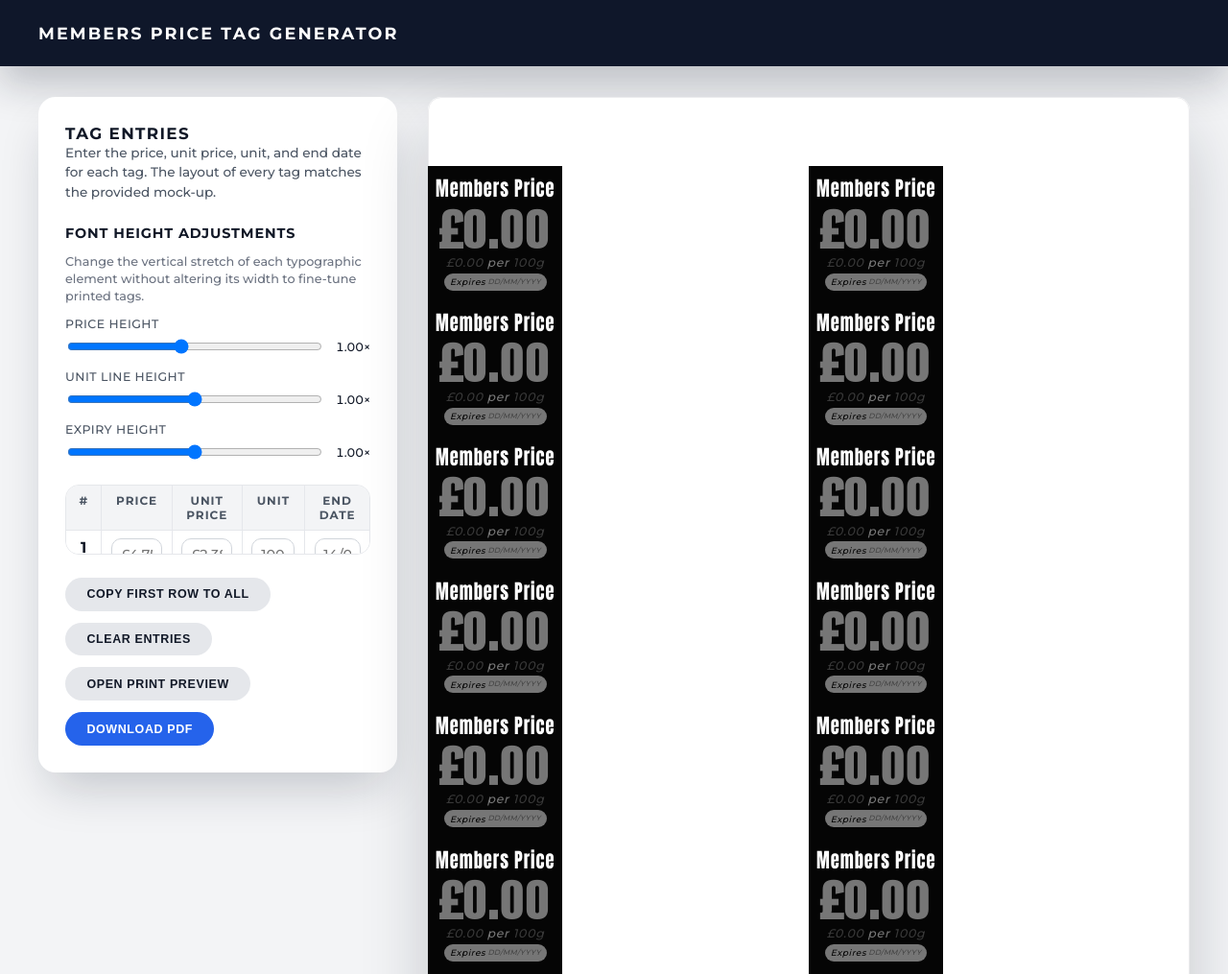
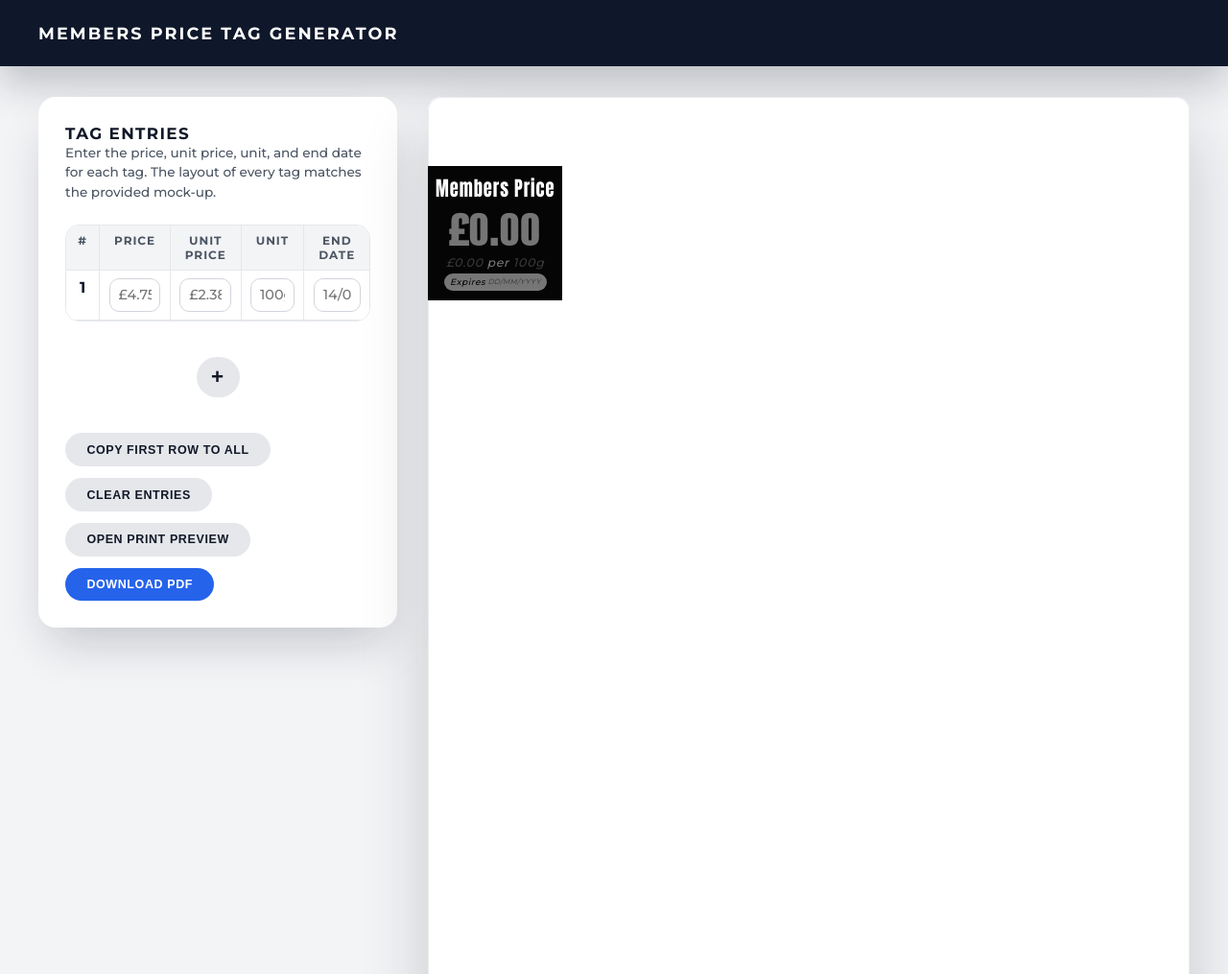
Before and after one commit to tizudyzae/membertags, a plain HTML site: page index.html in a window 1280 px wide. Shown: the top 1015 px of the page at 96% size. Drawn offline with Linux system fonts and the light colour scheme; a web font is replaced by a local one.

Commit message:
Simplify controls and auto scale price

```diff
--- a/index.html
+++ b/index.html
@@ -39,7 +39,7 @@
         --display-font: 'FontNumbers', 'Barlow Condensed', 'Impact', sans-serif;
         --heading-font: 'Impact', 'Impact Regular', 'Arial Black', sans-serif;
         --heading-height-scale: 1.15;
-        --price-height-scale: 1;
+        --price-scale: 1;
         --unit-height-scale: 1;
         --expiry-height-scale: 1;
       }
@@ -128,59 +128,40 @@
         color: #4b5563;
       }
 
-      .controls h3 {
-        margin: 0;
-        font-size: 0.9rem;
-        letter-spacing: 0.06em;
-        text-transform: uppercase;
+      .add-row-wrapper {
+        display: flex;
+        justify-content: center;
+        padding: 0.85rem 0;
       }
 
-      .control-section {
-        display: flex;
-        flex-direction: column;
-        gap: 0.75rem;
+      .add-row-button {
+        width: 2.6rem;
+        height: 2.6rem;
+        border-radius: 999px;
+        border: none;
+        background: #e5e7eb;
+        color: #111827;
+        font-size: 1.4rem;
+        font-weight: 600;
+        line-height: 1;
+        display: inline-flex;
+        align-items: center;
+        justify-content: center;
+        cursor: pointer;
+        transition: transform 0.15s ease, box-shadow 0.2s ease, background 0.2s ease;
       }
 
-      .control-description {
-        margin: 0;
-        font-size: 0.8rem;
-        line-height: 1.4;
-        color: #6b7280;
+      .add-row-button:hover:not(:disabled) {
+        transform: translateY(-1px);
+        box-shadow: 0 12px 25px -14px rgba(15, 23, 42, 0.45);
+        background: #d1d5db;
       }
 
-      .scale-controls {
-        display: grid;
-        gap: 0.85rem;
-      }
-
-      .scale-row {
-        display: grid;
-        gap: 0.4rem;
-      }
-
-      .scale-row label {
-        font-size: 0.78rem;
-        letter-spacing: 0.04em;
-        text-transform: uppercase;
-        color: #4b5563;
-      }
-
-      .scale-input {
-        display: flex;
-        align-items: center;
-        gap: 0.75rem;
-      }
-
-      .scale-input input[type='range'] {
-        flex: 1;
-      }
-
-      .scale-output {
-        font-size: 0.78rem;
-        font-variant-numeric: tabular-nums;
-        min-width: 3.5ch;
-        text-align: right;
-        color: #111827;
+      .add-row-button:disabled {
+        opacity: 0.45;
+        cursor: not-allowed;
+        transform: none;
+        box-shadow: none;
       }
 
       .entries-table-wrapper {
@@ -384,8 +365,9 @@
         line-height: 0.7;
         font-weight: 400;
         letter-spacing: 0.01em;
-        transform: scaleY(var(--price-height-scale));
+        transform: scale(var(--price-scale, 1));
         transform-origin: center;
+        white-space: nowrap;
       }
 
       .unit-line {
@@ -505,35 +487,6 @@
             Enter the price, unit price, unit, and end date for each tag. The layout of every tag matches the provided mock-up.
           </p>
         </div>
-        <div class="control-section" aria-label="Font height adjustments">
-          <h3>Font height adjustments</h3>
-          <p class="control-description">
-            Change the vertical stretch of each typographic element without altering its width to fine-tune printed tags.
-          </p>
-          <div class="scale-controls">
-            <div class="scale-row">
-              <label for="priceHeight">Price height</label>
-              <div class="scale-input">
-                <input type="range" id="priceHeight" min="0.6" max="1.5" step="0.01" value="1" />
-                <output id="priceHeightValue" class="scale-output" for="priceHeight">1.00×</output>
-              </div>
-            </div>
-            <div class="scale-row">
-              <label for="unitHeight">Unit line height</label>
-              <div class="scale-input">
-                <input type="range" id="unitHeight" min="0.6" max="1.4" step="0.01" value="1" />
-                <output id="unitHeightValue" class="scale-output" for="unitHeight">1.00×</output>
-              </div>
-            </div>
-            <div class="scale-row">
-              <label for="expiryHeight">Expiry height</label>
-              <div class="scale-input">
-                <input type="range" id="expiryHeight" min="0.6" max="1.4" step="0.01" value="1" />
-                <output id="expiryHeightValue" class="scale-output" for="expiryHeight">1.00×</output>
-              </div>
-            </div>
-          </div>
-        </div>
         <div class="entries-table-wrapper">
           <table class="entries-table">
             <thead>
@@ -547,6 +500,17 @@
             </thead>
             <tbody id="entriesBody"></tbody>
           </table>
+        </div>
+        <div class="add-row-wrapper">
+          <button
+            type="button"
+            class="add-row-button"
+            id="addRow"
+            aria-label="Add another entry"
+            title="Add another entry"
+          >
+            +
+          </button>
         </div>
         <div class="actions">
           <button type="button" class="secondary" id="copyFirst">Copy first row to all</button>
@@ -571,7 +535,8 @@
       (function () {
         const COLUMN_COUNT = 2;
         const ROW_COUNT = 7;
-        const TAG_COUNT = COLUMN_COUNT * ROW_COUNT;
+        const MAX_TAGS = COLUMN_COUNT * ROW_COUNT;
+
         const placeholders = {
           price: '£0.00',
           unitPrice: '£0.00',
@@ -579,46 +544,19 @@
           endDate: 'DD/MM/YYYY',
         };
 
-        const tagData = Array.from({ length: TAG_COUNT }, () => ({
+        const tagData = Array.from({ length: MAX_TAGS }, () => ({
           price: '',
           unitPrice: '',
           unit: '',
           endDate: '',
         }));
 
+        let activeRowCount = 0;
+
         const labelGrid = document.getElementById('labelGrid');
         const labelRefs = [];
 
-        const rootElement = document.documentElement;
-        const heightControls = [
-          { id: 'priceHeight', variable: '--price-height-scale', output: 'priceHeightValue' },
-          { id: 'unitHeight', variable: '--unit-height-scale', output: 'unitHeightValue' },
-          { id: 'expiryHeight', variable: '--expiry-height-scale', output: 'expiryHeightValue' },
-        ];
-
         const clamp = (value, min, max) => Math.min(Math.max(value, min), max);
-
-        heightControls.forEach(({ id, variable, output }) => {
-          const input = document.getElementById(id);
-          const outputEl = document.getElementById(output);
-          if (!input || !outputEl) return;
-
-          const min = Number.parseFloat(input.min) || 0.5;
-          const max = Number.parseFloat(input.max) || 1.5;
-
-          const applyValue = (raw) => {
-            const numeric = clamp(Number.parseFloat(raw) || 1, min, max);
-            const formatted = numeric.toFixed(2);
-            rootElement.style.setProperty(variable, formatted);
-            outputEl.textContent = `${formatted}×`;
-          };
-
-          applyValue(input.value);
-
-          input.addEventListener('input', (event) => {
-            applyValue(event.currentTarget.value);
-          });
-        });
 
         function createLabel(index) {
           const label = document.createElement('div');
@@ -646,10 +584,10 @@
           const expiryEl = label.querySelector('[data-role="end-date"]');
           const expiryPill = label.querySelector('[data-role="expiry"]');
           labelGrid.appendChild(label);
-          labelRefs[index] = { priceEl, unitPriceEl, unitEl, unitLineEl, expiryEl, expiryPill };
+          labelRefs[index] = { label, priceEl, unitPriceEl, unitEl, unitLineEl, expiryEl, expiryPill };
         }
 
-        for (let i = 0; i < TAG_COUNT; i += 1) {
+        for (let i = 0; i < MAX_TAGS; i += 1) {
           createLabel(i);
         }
 
@@ -674,9 +612,43 @@
           }
         }
 
+        function applyPriceScaling(priceEl) {
+          if (!priceEl) return;
+
+          priceEl.style.setProperty('--price-scale', '1');
+
+          if (priceEl.offsetParent === null) {
+            return;
+          }
+
+          const availableWidth = priceEl.clientWidth;
+          const availableHeight = priceEl.clientHeight;
+          const requiredWidth = priceEl.scrollWidth;
+          const requiredHeight = priceEl.scrollHeight;
+
+          if (!availableWidth || !availableHeight || !requiredWidth || !requiredHeight) {
+            return;
+          }
+
+          const widthRatio = availableWidth / requiredWidth;
+          const heightRatio = availableHeight / requiredHeight;
+          const scale = Math.min(1, widthRatio, heightRatio);
+
+          priceEl.style.setProperty('--price-scale', scale < 1 ? scale.toFixed(3) : '1');
+        }
+
         function updateLabel(index) {
+          const refs = labelRefs[index];
+          if (!refs) return;
+
+          const isActive = index < activeRowCount;
+          refs.label.style.display = isActive ? 'grid' : 'none';
+
+          if (!isActive) {
+            return;
+          }
+
           const data = tagData[index];
-          const refs = labelRefs[index];
           setText(refs.priceEl, data.price, placeholders.price);
           setText(refs.unitPriceEl, data.unitPrice, placeholders.unitPrice);
           setText(refs.unitEl, data.unit, placeholders.unit);
@@ -685,10 +657,12 @@
           const hasUnitDetails = Boolean((data.unitPrice || '').trim() || (data.unit || '').trim());
           refs.unitLineEl.dataset.empty = hasUnitDetails ? 'false' : 'true';
           refs.expiryPill.dataset.empty = refs.expiryEl.dataset.empty;
+
+          applyPriceScaling(refs.priceEl);
         }
 
         function updateAllLabels() {
-          for (let i = 0; i < TAG_COUNT; i += 1) {
+          for (let i = 0; i < MAX_TAGS; i += 1) {
             updateLabel(i);
           }
         }
@@ -701,8 +675,12 @@
           { key: 'endDate', placeholder: '14/08/2025' },
         ];
 
+        const entryRows = [];
+
         tagData.forEach((_, index) => {
           const row = document.createElement('tr');
+          row.dataset.index = index;
+
           const indexCell = document.createElement('td');
           indexCell.textContent = index + 1;
           row.appendChild(indexCell);
@@ -721,7 +699,9 @@
             row.appendChild(cell);
           });
 
+          row.hidden = true;
           entriesBody.appendChild(row);
+          entryRows.push(row);
         });
 
         const entryInputs = Array.from(document.querySelectorAll('.entry-input'));
@@ -744,12 +724,35 @@
           });
         });
 
-        syncInputsFromData();
-        updateAllLabels();
+        const addRowButton = document.getElementById('addRow');
+
+        function setActiveRowCount(newCount) {
+          const clamped = clamp(newCount, 1, MAX_TAGS);
+          activeRowCount = clamped;
+
+          entryRows.forEach((row, index) => {
+            row.hidden = index >= activeRowCount;
+          });
+
+          if (addRowButton) {
+            addRowButton.disabled = activeRowCount >= MAX_TAGS;
+          }
+
+          updateAllLabels();
+        }
+
+        if (addRowButton) {
+          addRowButton.addEventListener('click', () => {
+            if (activeRowCount < MAX_TAGS) {
+              setActiveRowCount(activeRowCount + 1);
+              syncInputsFromData();
+            }
+          });
+        }
 
         document.getElementById('copyFirst').addEventListener('click', () => {
           const base = { ...tagData[0] };
-          for (let i = 1; i < TAG_COUNT; i += 1) {
+          for (let i = 1; i < activeRowCount; i += 1) {
             tagData[i] = { ...base };
           }
           syncInputsFromData();
@@ -764,6 +767,21 @@
             item.endDate = '';
           });
           syncInputsFromData();
+          setActiveRowCount(1);
+        });
+
+        setActiveRowCount(1);
+        syncInputsFromData();
+
+        if (document.fonts && document.fonts.ready) {
+          document.fonts.ready.then(() => {
+            updateAllLabels();
+          });
+        } else {
+          updateAllLabels();
+        }
+
+        window.addEventListener('resize', () => {
           updateAllLabels();
         });
 
```
